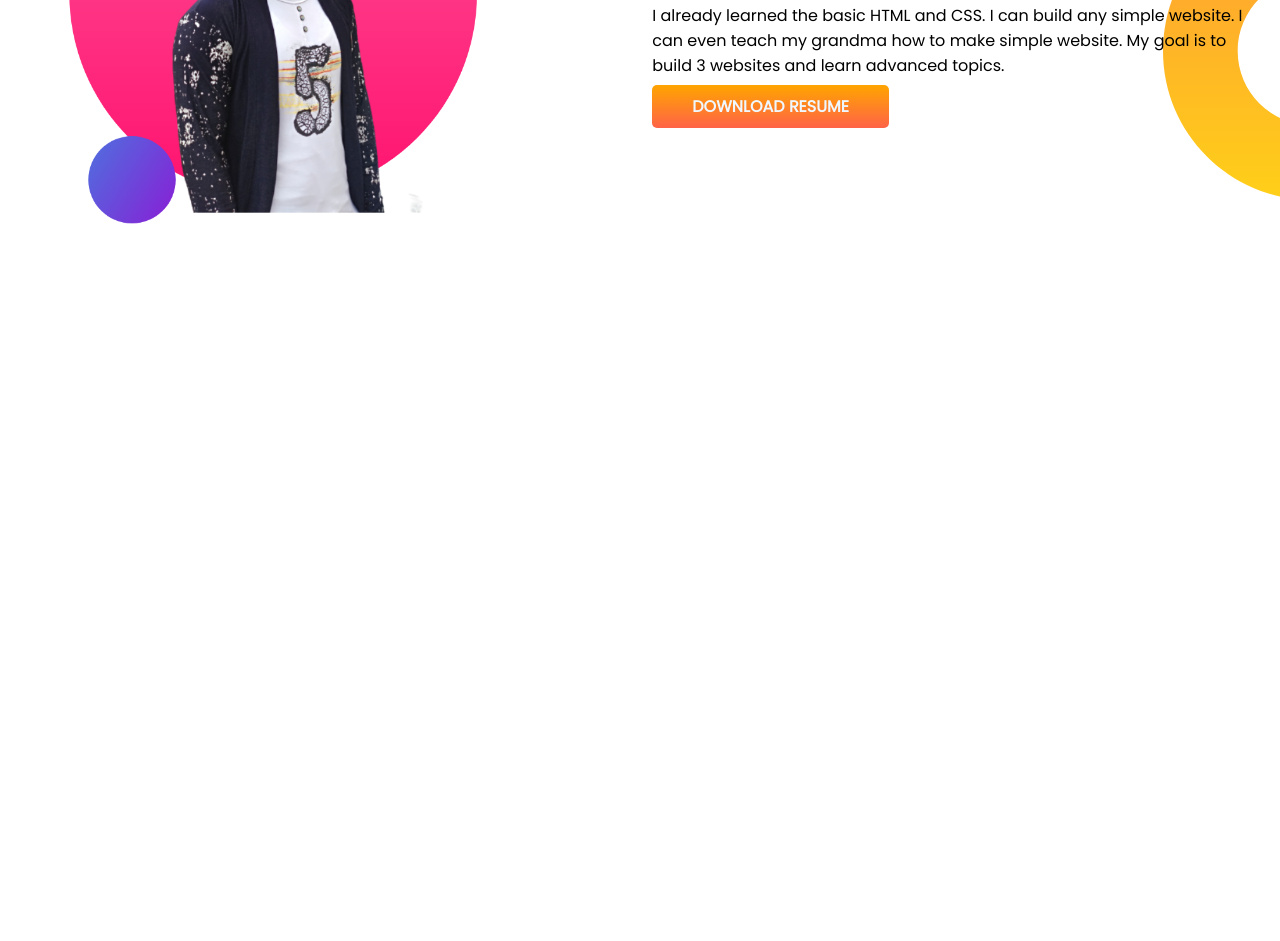
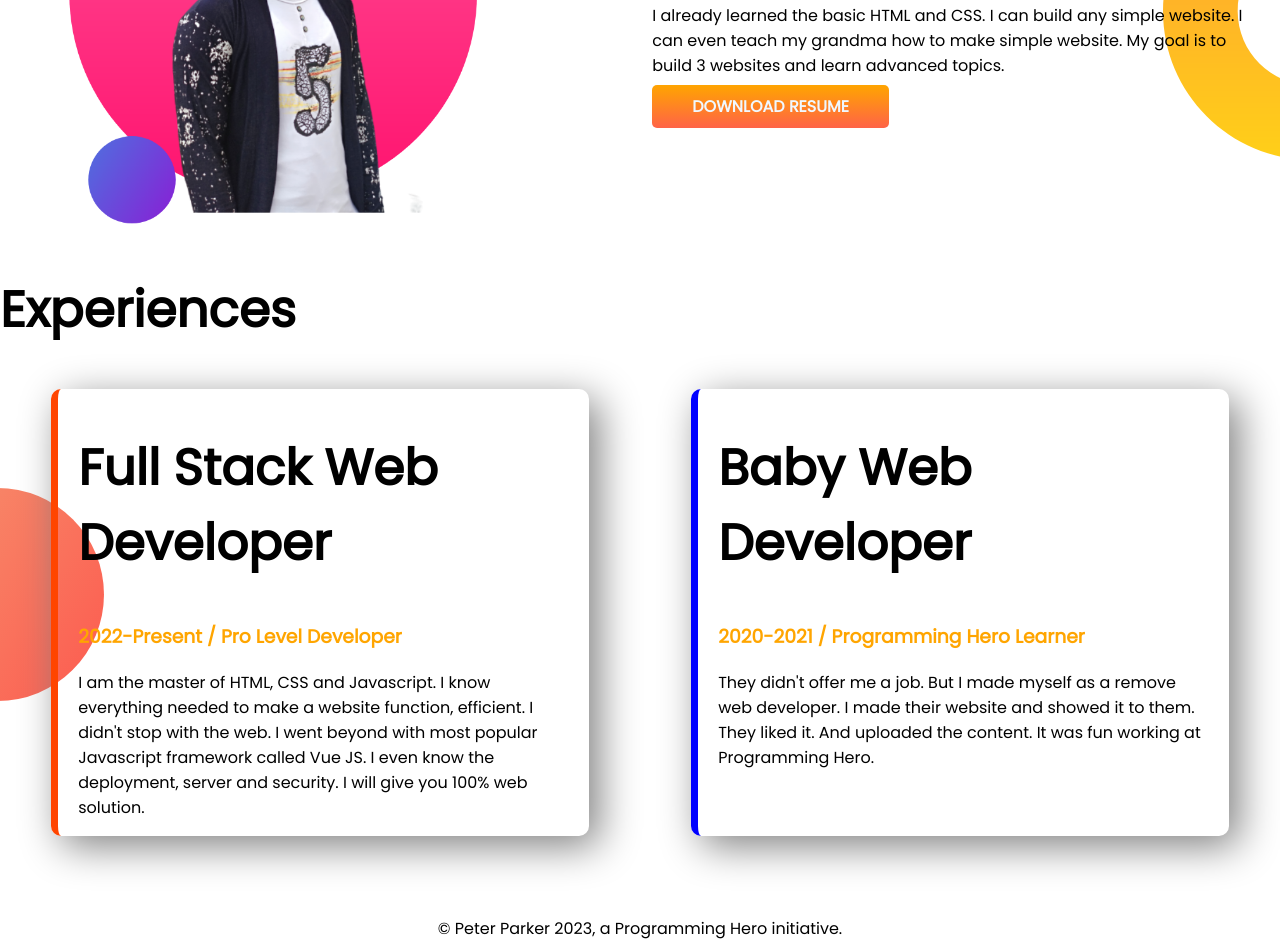
Before and after one commit to 2Nadim/developer-portfolio, a plain HTML site: page index.html in a window 1280 px wide. Shown: the part 754-1695 px from the top of the page. Before the commit the page ends 1065 px from the top, so only its background shows below. Drawn offline with Linux system fonts and the light colour scheme.

Commit message:
footer-added

```diff
--- a/index.html
+++ b/index.html
@@ -13,7 +13,7 @@
 </head>
 
 <body>
-    <section class="top-banner">
+    <section class="top-banner flexible-container">
         <div class="half-width">
             <h1>Welcome To</h1>
             <h1> <span>Nadim Mahamud</span> world!</h1>
@@ -29,7 +29,7 @@
             <img src="images/nadim.png" alt="">
         </div>
     </section>
-    <section class="dream-big">
+    <section class="dream-big flexible-containe">
         <div class="half-width">
             <img src="images/nadim2.png" alt="">
         </div>
@@ -41,6 +41,31 @@
             <a class="link-button" target="_blank" href="www.google.com">DOWNLOAD RESUME</a>
         </div>
     </section>
+    <section class="experience-area">
+        <h1>Experiences</h1>
+
+        <div class="flexible-container">
+            <div id="full" class="experiences-item">
+                <h1>Full Stack Web Developer</h1>
+                <h3><span>2022-Present / Pro Level Developer</span></h3>
+                <p>I am the master of HTML, CSS and Javascript. I know everything needed to make a website function,
+                    efficient.
+                    I didn't stop with the web. I went beyond with most popular Javascript framework called Vue JS. I
+                    even
+                    know
+                    the deployment, server and security. I will give you 100% web solution.</p>
+
+            </div>
+            <div id="baby" class="experiences-item">
+                <h1>Baby Web Developer</h1>
+                <h3><span>2020-2021 / Programming Hero Learner</span></h3>
+                <p>They didn't offer me a job. But I made myself as a remove web developer. I made their website and
+                    showed
+                    it to them. They liked it. And uploaded the content. It was fun working at Programming Hero.</p>
+            </div>
+        </div>
+    </section>
 </body>
+<footer>© Peter Parker 2023, a Programming Hero initiative.</footer>
 
 </html>
--- a/style.css
+++ b/style.css
@@ -11,7 +11,7 @@ span {
     color: orange;
 }
 
-section {
+.flexible-container {
     display: flex;
     padding-bottom: 80px;
 }
@@ -48,3 +48,33 @@ section {
     background-position: right;
     padding-right: 2%;
 }
+
+.experience-area {
+    background-image: url(images/exp-bg.png);
+    background-repeat: no-repeat;
+    background-position: left;
+}
+
+.experiences-item {
+    box-shadow: 10px 10px 40px gray;
+    width: 40%;
+    margin-left: 4%;
+    margin-right: 4%;
+    padding-left: 20px;
+    padding-right: 20px;
+    border-radius: 10px;
+
+
+}
+
+#full {
+    border-left: 7px solid orangered;
+}
+
+#baby {
+    border-left: 7px solid blue;
+}
+
+footer {
+    text-align: center;
+}
```
